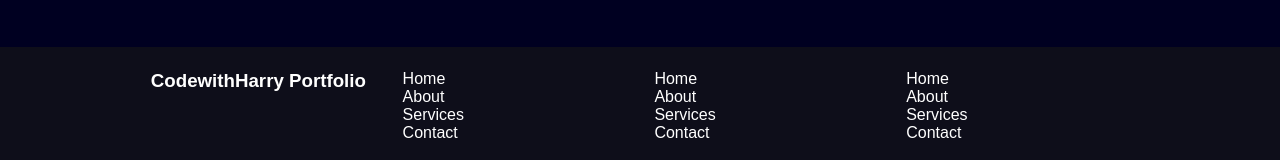
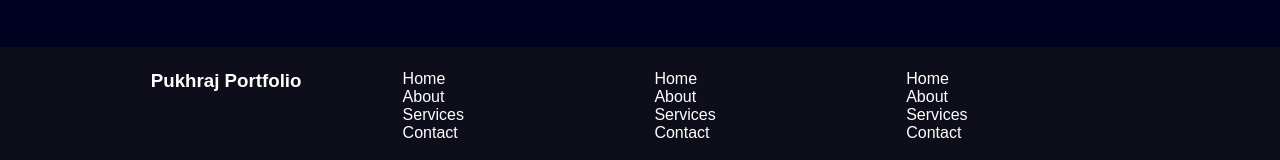
Before and after one commit to Student-Pukhraj/CODSOFT-Portfolio, a plain HTML site: page index.html in a window 1280 px wide. Shown: the part 1344-1504 px from the top of the page. Drawn offline with nearby package versions, Linux system fonts and the light colour scheme.

Commit message:
Update index.html

```diff
--- a/index.html
+++ b/index.html
@@ -100,7 +100,7 @@
     <footer>
         <div class="footer">
             <div class="footer-first">
-                <h3>CodewithHarry Portfolio</h3>
+                <h3>Pukhraj Portfolio</h3>
             </div>
             <div class="footer-second">
          <ul>
```
